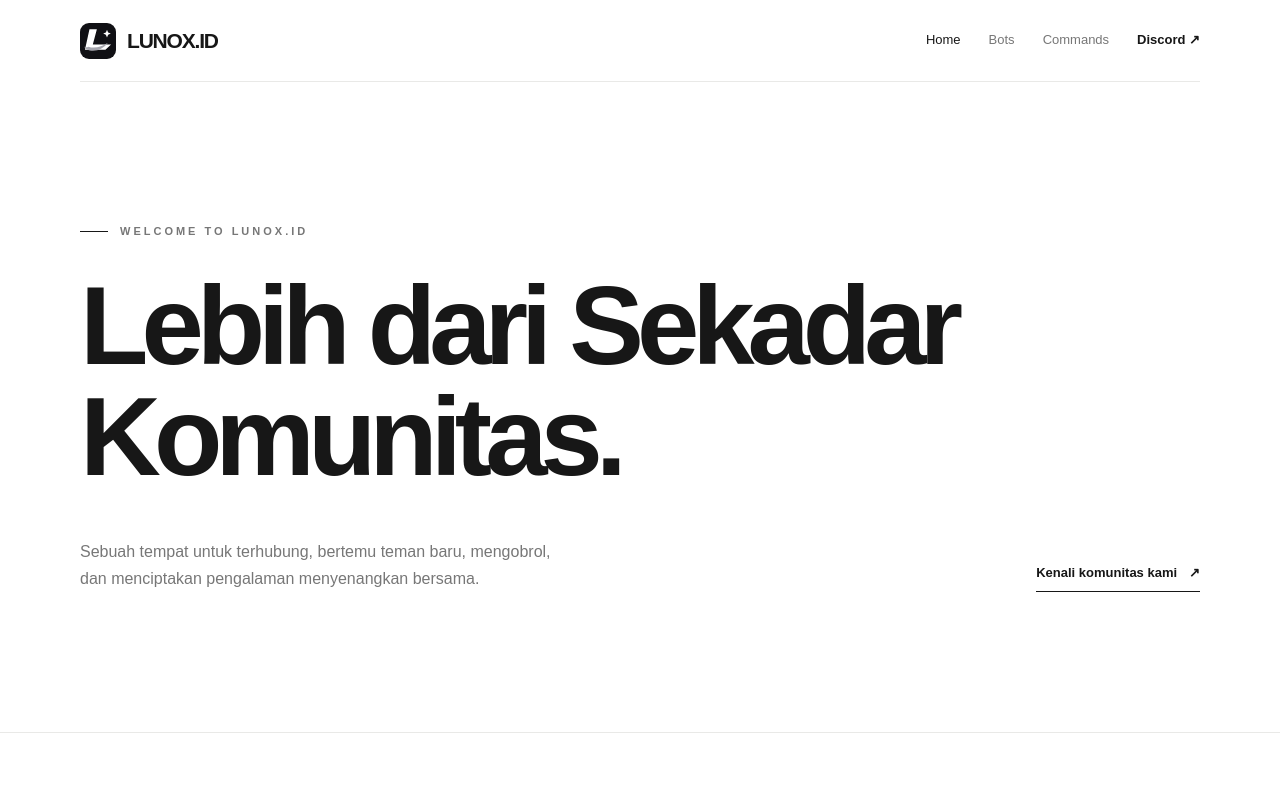
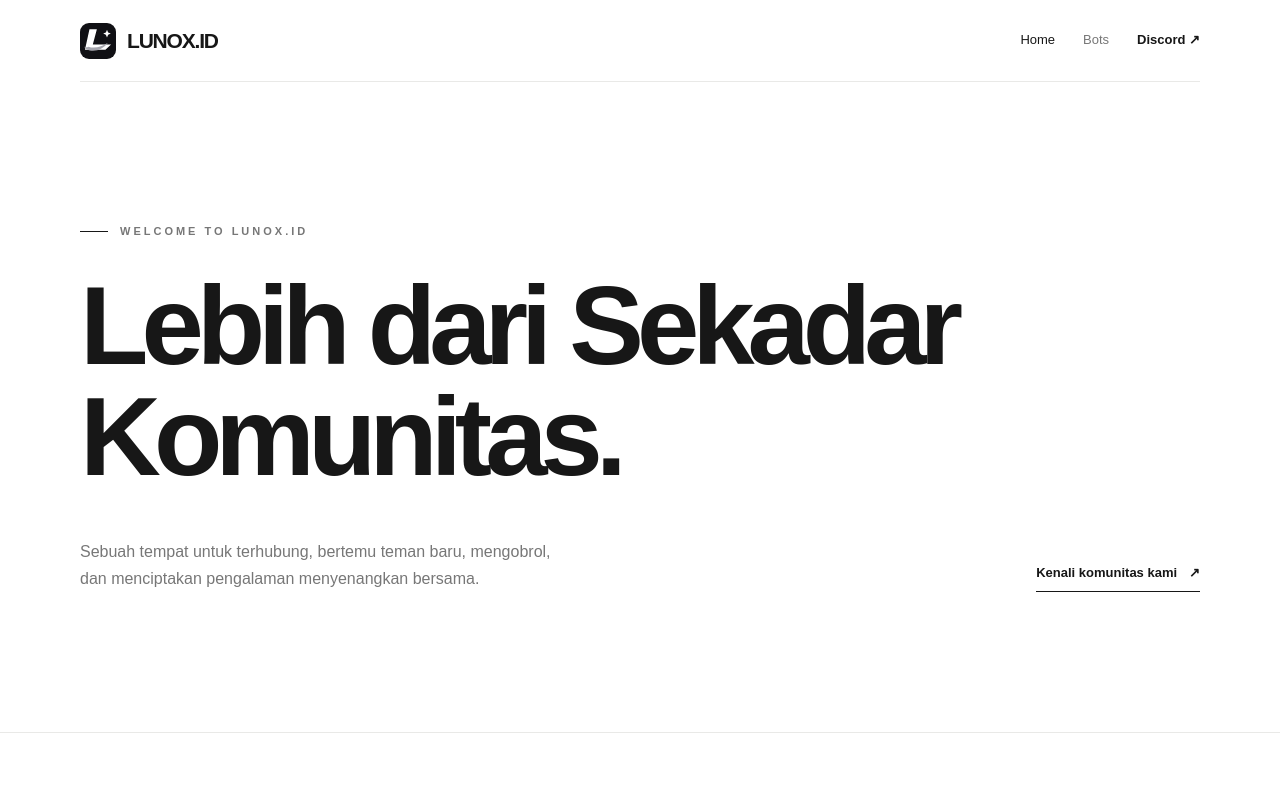
Before and after one commit to Arthaagungg/Website-lunox-id, a plain HTML site: page index.html in a window 1280 px wide. Shown: the top 800 px of the page. Drawn offline with Linux system fonts and the light colour scheme.

Commit message:
Remove standalone commands navigation

```diff
--- a/index.html
+++ b/index.html
@@ -188,7 +188,6 @@
     <div class="nav-links" id="primary-menu">
       <a href="#top" aria-current="page">Home</a>
       <a href="#bots">Bots</a>
-      <a href="commands.html">Commands</a>
       <a class="nav-discord" href="https://discord.gg/pyVeaME9tj" target="_blank" rel="noopener noreferrer">Discord ↗</a>
     </div>
   </nav>
```
